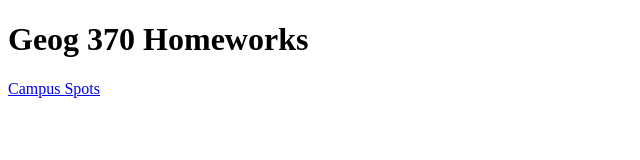
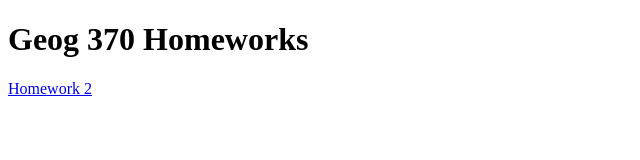
Before and after one commit to ella1320/geog-370, a plain HTML site: page index.html in a window 1280 px wide. Shown: the full height of the page, 0-640 px from the left. Drawn offline with Linux system fonts and the light colour scheme.

Commit message:
Update index.html

```diff
--- a/index.html
+++ b/index.html
@@ -7,6 +7,6 @@
 </head>
 <body>
     <h1>Geog 370 Homeworks</h1>
-    <a href="./homework 2/data/homework2.html">Campus Spots</a>
+    <a href="./homework 2/data/homework2.html">Homework 2</a>
 </body>
 </html>
```
